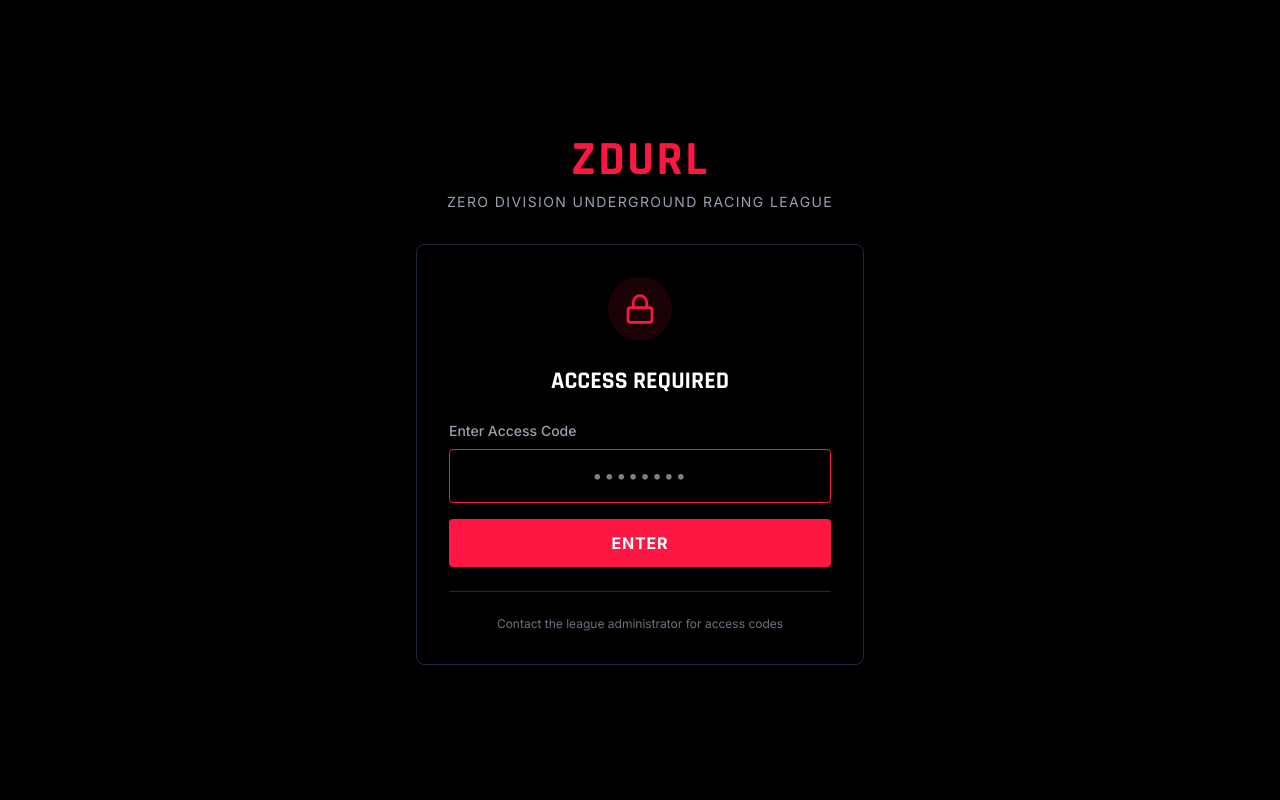
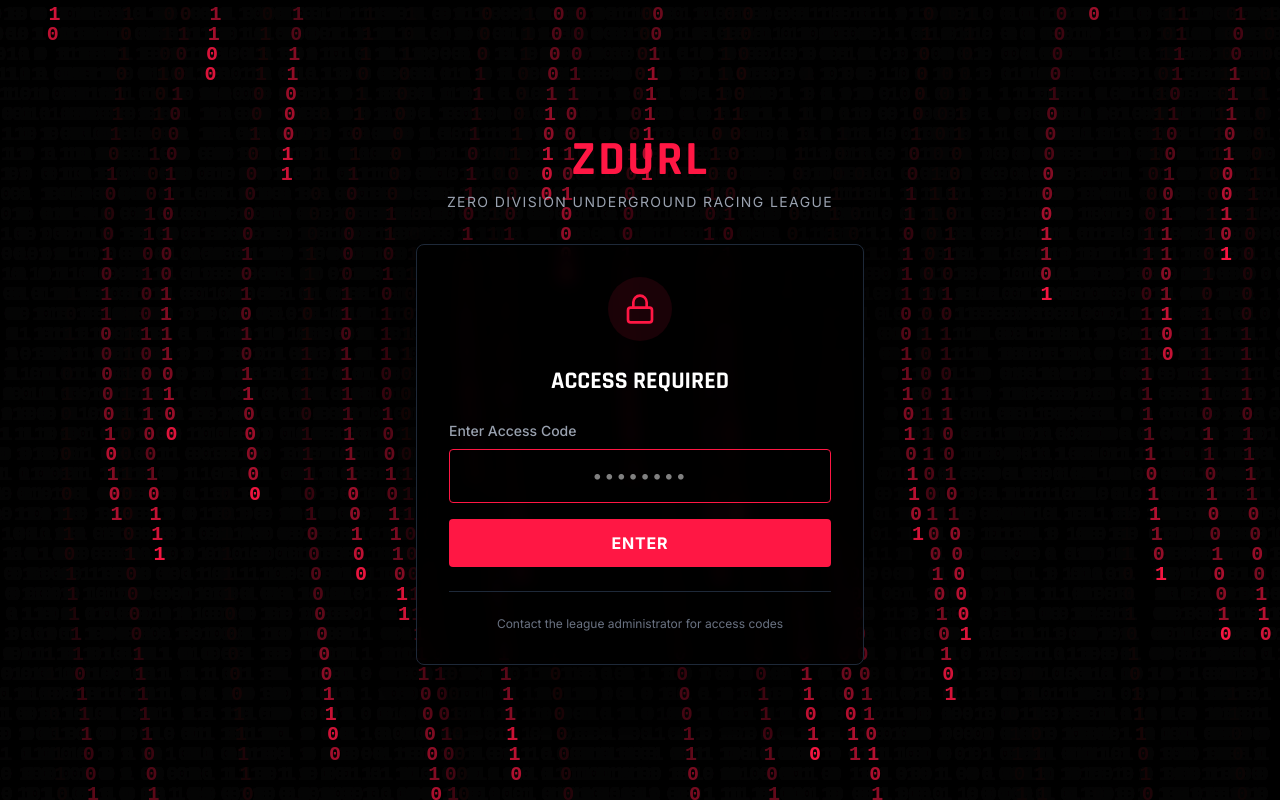
Before and after one commit to pookieyuki731-ux/ZeroDivisionUndergroundRacingLeague, a React (Vite) app: page / in a window 1280 px wide. Built offline with nearby package versions, Linux system fonts and the light colour scheme; no server answers; the database is empty.

Commit message:
Add working digital wave background

```diff
--- a/src/components/DigitalBackground.jsx
+++ b/src/components/DigitalBackground.jsx
@@ -5,67 +5,83 @@ const DigitalBackground = () => {
 
     useEffect(() => {
         const canvas = canvasRef.current;
+        if (!canvas) {
+            console.error('Canvas ref is null');
+            return;
+        }
+
         const ctx = canvas.getContext('2d');
+        if (!ctx) {
+            console.error('Could not get 2d context');
+            return;
+        }
+
         let animationFrameId;
 
         const resizeCanvas = () => {
             canvas.width = window.innerWidth;
             canvas.height = window.innerHeight;
+            // Fill with black initially
+            ctx.fillStyle = 'black';
+            ctx.fillRect(0, 0, canvas.width, canvas.height);
+            console.log('Canvas resized to:', canvas.width, 'x', canvas.height);
         };
 
         window.addEventListener('resize', resizeCanvas);
         resizeCanvas();
 
         // Configuration
-        const fontSize = 14;
-        const columns = Math.ceil(window.innerWidth / fontSize);
-        const drops = new Array(columns).fill(1);
+        const fontSize = 20;
+        const columns = Math.floor(canvas.width / fontSize);
+        const drops = [];
 
-        // Wave configuration
+        // Initialize drops at random positions
+        for (let i = 0; i < columns; i++) {
+            drops[i] = Math.floor(Math.random() * -50);
+        }
+
         let time = 0;
 
         const draw = () => {
             // Semi-transparent black to create trail effect
-            ctx.fillStyle = 'rgba(0, 0, 0, 0.05)';
+            ctx.fillStyle = 'rgba(0, 0, 0, 0.1)';
             ctx.fillRect(0, 0, canvas.width, canvas.height);
 
-            ctx.fillStyle = '#FF1744'; // Neon Red
-            ctx.font = `${fontSize}px monospace`;
+            ctx.font = `bold ${fontSize}px monospace`;
 
-            time += 0.01;
+            time += 0.03;
 
             for (let i = 0; i < drops.length; i++) {
-                // Generate random character (0 or 1, or hex)
+                // Generate random character (0 or 1)
                 const text = Math.random() > 0.5 ? '1' : '0';
 
                 // Calculate wave offset
-                // We shift the x position based on a sine wave of the y position and time
-                const xOffset = Math.sin(drops[i] * 0.05 + time) * 20;
+                const xOffset = Math.sin(drops[i] * 0.08 + time) * 20;
 
                 const x = i * fontSize + xOffset;
                 const y = drops[i] * fontSize;
 
-                // Draw the character
-                // Vary opacity for depth
-                const opacity = Math.random() * 0.5 + 0.1;
+                // Make characters brighter and more visible
+                const opacity = Math.random() * 0.4 + 0.6; // 0.6 to 1.0
                 ctx.fillStyle = `rgba(255, 23, 68, ${opacity})`;
                 ctx.fillText(text, x, y);
 
-                // Reset drop to top randomly or when off screen
-                if (y > canvas.height && Math.random() > 0.975) {
+                // Reset drop to top when it goes off screen
+                if (y > canvas.height && Math.random() > 0.98) {
                     drops[i] = 0;
                 }
 
-                // Move drop down
                 drops[i]++;
             }
 
             animationFrameId = requestAnimationFrame(draw);
         };
 
+        console.log('Starting animation with', columns, 'columns');
         draw();
 
         return () => {
+            console.log('Cleaning up animation');
             window.removeEventListener('resize', resizeCanvas);
             cancelAnimationFrame(animationFrameId);
         };
@@ -74,8 +90,15 @@ const DigitalBackground = () => {
     return (
         <canvas
             ref={canvasRef}
-            className="fixed top-0 left-0 w-full h-full pointer-events-none z-[-1]"
-            style={{ background: 'black' }}
+            style={{
+                position: 'fixed',
+                top: 0,
+                left: 0,
+                width: '100%',
+                height: '100%',
+                zIndex: 0,
+                pointerEvents: 'none'
+            }}
         />
     );
 };
--- a/src/components/LoginPage.jsx
+++ b/src/components/LoginPage.jsx
@@ -18,9 +18,9 @@ const LoginPage = () => {
     };
 
     return (
-        <div className="min-h-screen bg-black flex items-center justify-center px-4 relative overflow-hidden">
+        <div className="min-h-screen bg-black flex items-center justify-center px-4" style={{ position: 'relative' }}>
             <DigitalBackground />
-            <div className="max-w-md w-full relative z-10">
+            <div className="max-w-md w-full" style={{ position: 'relative', zIndex: 10 }}>
                 <div className="text-center mb-8">
                     <h1 className="text-5xl font-rajdhani font-bold text-neon-red tracking-wider mb-2">
                         ZDURL
```
